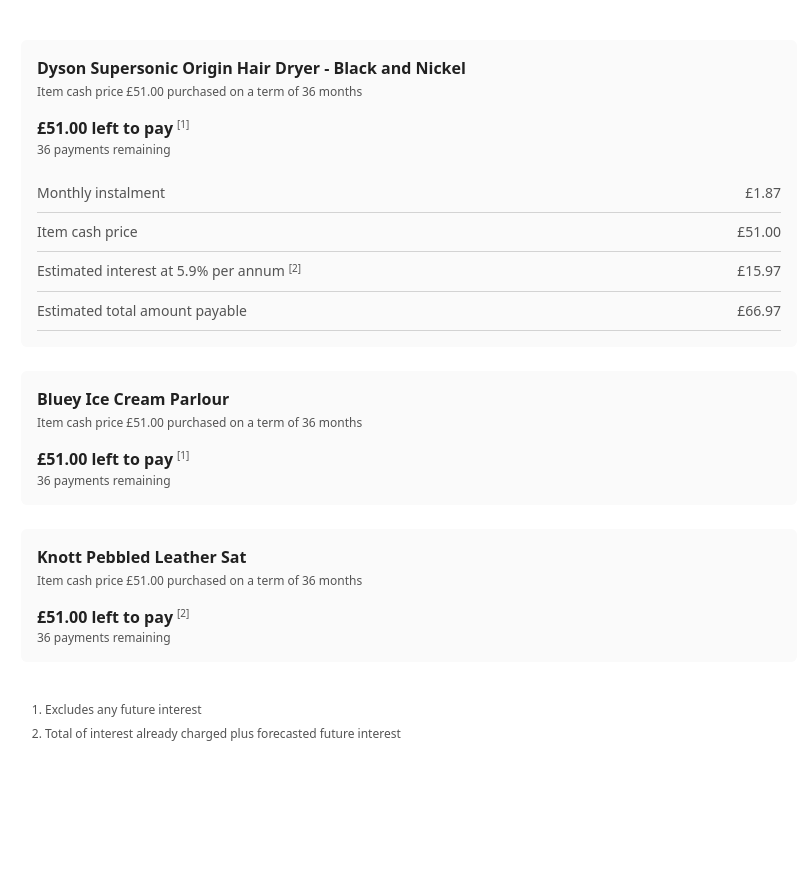
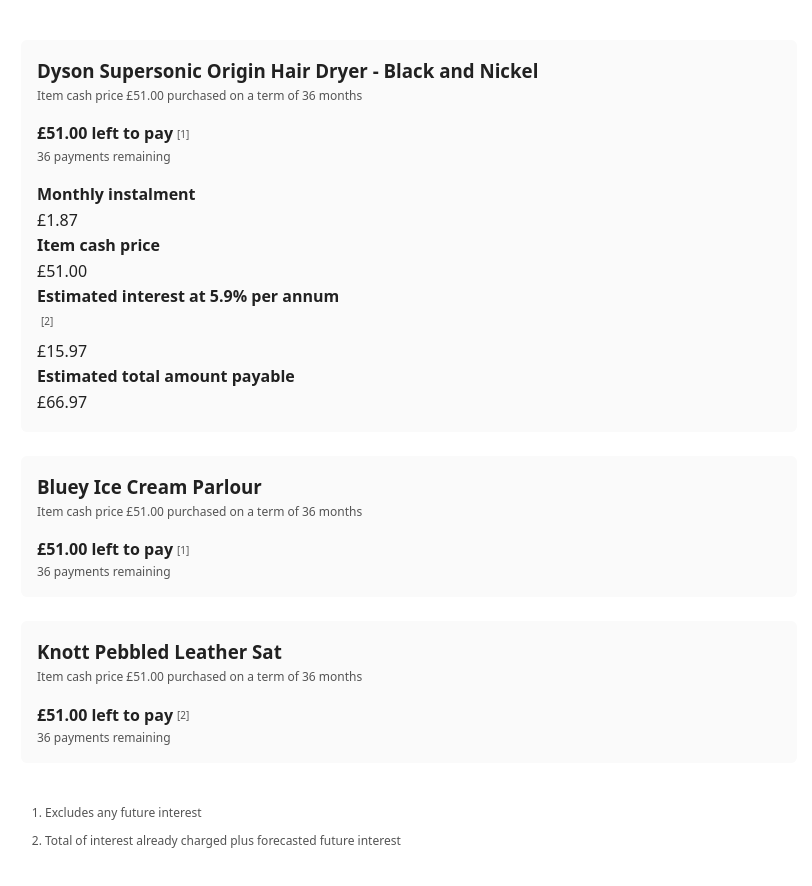
Before and after one commit to byDarren/footnote, a plain HTML site: page index.html in a window 1280 px wide. Shown: the whole page, without its empty margins (19-831 px from the left). Before the commit the page ends 822 px from the top, so only its background shows below. Drawn offline with Linux system fonts and the light colour scheme.

Commit message:
Update styles.css

```diff
--- a/styles.css
+++ b/styles.css
@@ -10,100 +10,35 @@ body {
 }
 
 h1, h2, h3, h4, h5, h6, p {
-  margin:0;
+  margin: 0;
 }
 
 .plan {
-  display: flex;
   width: 744px;
   padding: 16px;
-  flex-direction: column;
-  align-items: flex-start;
-  gap: 16px;
+  margin-bottom: 1.5rem;
   border-radius: 6px;
   background: #FAFAFA;
-  margin-bottom:1.5rem;
+  display: flex;
+  flex-direction: column;
+  gap: 16px;
 }
 
-.plan .title {
-display: flex;
-flex-direction: column;
-align-items: flex-start;
-padding: 0px;
-gap: 4px;
-flex: none;
-order: 0;
-align-self: stretch;
-flex-grow: 0;
-}
-
-.plan .term {
-display: flex;
-flex-direction: column;
-align-items: flex-start;
-padding: 0px;
-gap: 0px;
-flex: none;
-order: 0;
-align-self: stretch;
-flex-grow: 0;
-}
-
-.plan h3 {
-  font-size:16px;
-  line-height: 24px;
-  margin: 0px;
-}
-
-.plan .subtitle {
-  font-size:12px;
-  line-height:16px;
-  color: #545454;
-  margin: 0px;
-}
-
-.plan .lefttopay {
-  display: flex;
-}
-
-.plan .lefttopay h4 {
-  margin: 0px;
-}
-
-.plan .data {
-  width:100%;
-}
-
-.plan .data div {
-  border-bottom: 1px solid #D3D3D3;
-  display: flex;
-  justify-content: space-between;
-  padding: 8px 0px;
-}
-
-.plan .data span {
-  display:flex;
-}
-
-.plan .data sup {
-  font-size:10px;
-  font-weight:normal;
-}
-
-.plan .data div h4, .plan .data div p {
-  margin: 0px;
-  font-size: 14px;
-  font-weight: normal;
+.subtitle {
+  font-size: 12px;
   color: #545454;
 }
 
+.lefttopay {
+  display: flex;
+  align-items: center;
+}
+
 .jump-link {
+  margin-left: 0.25rem;
+  font-size: 10px;
   text-decoration: none;
-  margin-left: 0.25rem;
-  cursor: pointer;
-  font-size:10px;
-  font-weight:normal;
-  color:#545454;
+  color: #545454;
 }
 
 .jump-link:hover {
@@ -112,13 +47,11 @@ flex-grow: 0;
 
 ol#footnote {
   padding: 0.5rem 1.5rem;
+  background: #fff;
+  border-radius: 6px;
+  font-size: 12px;
+  color: #545454;
   transition: background-color 1s ease;
-  background: #fff;
-  color:#545454;
-  font-size:12px;
-  line-height:16px;
-  border-radius:6px;
-  margin-bottom:1.5rem;
 }
 
 ol#footnote.highlight {
@@ -126,36 +59,35 @@ ol#footnote.highlight {
 }
 
 li {
-  margin: 0.5rem 0rem;
-  font-weight: normal;
+  margin: 0.5rem 0;
+  outline: none;
 }
 
 li.focused {
   font-weight: bold;
-  color:#212121;
+  color: #212121;
+  outline: 2px solid #f5b8d1;
+  border-radius: 4px;
+  padding: 0 0.25rem;
 }
 
 button.action-btn {
   margin-left: 0.5rem;
-  padding: 0.5rem 0.75rem;
-  font-size: 0.9rem;
-  background:unset;
-  color:#545454;
-  text-decoration-line:underline;
-  text-decoration-style:solid;
-  text-decoration-thickness:1px;
-  border:unset;
-  cursor:pointer;
-  padding:0;
-  text-underline-offset:4px;
-  position:relative;
-  font-size:12px;
+  background: none;
+  border: none;
+  padding: 0;
+  font-size: 12px;
+  color: #545454;
+  text-decoration: underline;
+  cursor: pointer;
+  text-underline-offset: 4px;
 }
 
 @media (prefers-reduced-motion: reduce) {
   html {
     scroll-behavior: auto;
   }
+
   ol#footnote {
     transition: none;
   }
```
